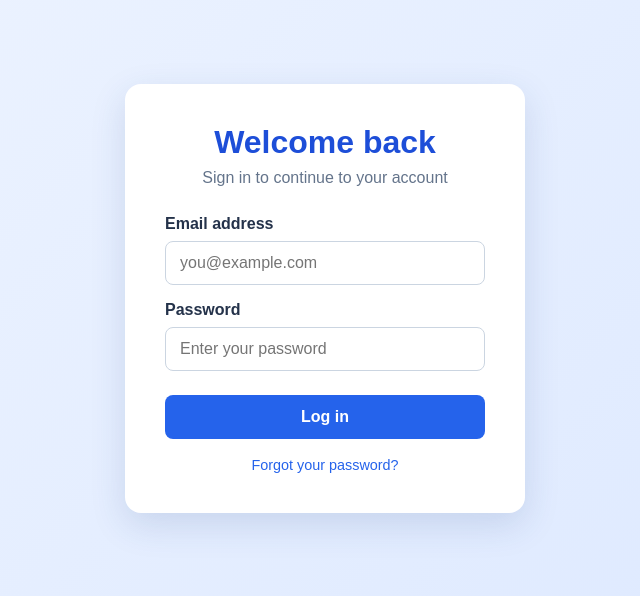
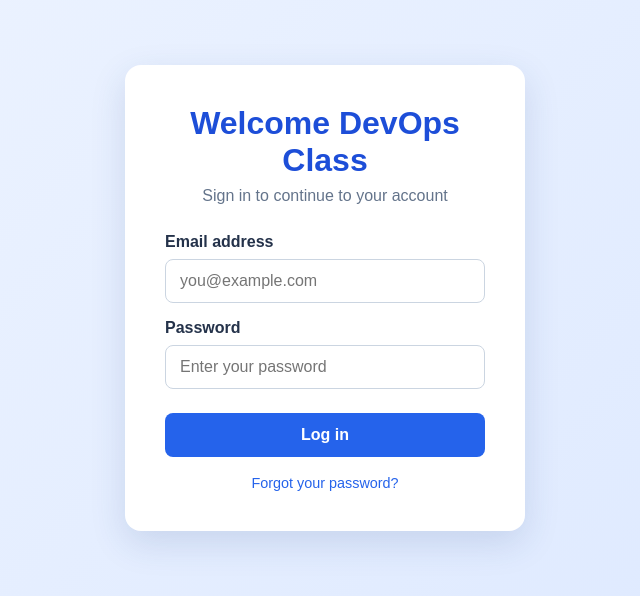
Before and after one commit to AnupDevOps25/TechDevOps1, a plain HTML site: page index.html in a window 1280 px wide. Shown: the part 102-698 px from the top of the page, without its empty margins (315-955 px from the left). Drawn offline with Linux system fonts and the light colour scheme.

Commit message:
This is my new modification

```diff
--- a/index.html
+++ b/index.html
@@ -88,7 +88,7 @@
 </head>
 <body>
     <main class="login-card">
-        <h1>Welcome back</h1>
+        <h1>Welcome DevOps Class</h1>
         <p class="subtitle">Sign in to continue to your account</p>
         <form>
             <label for="email">Email address</label>
```
